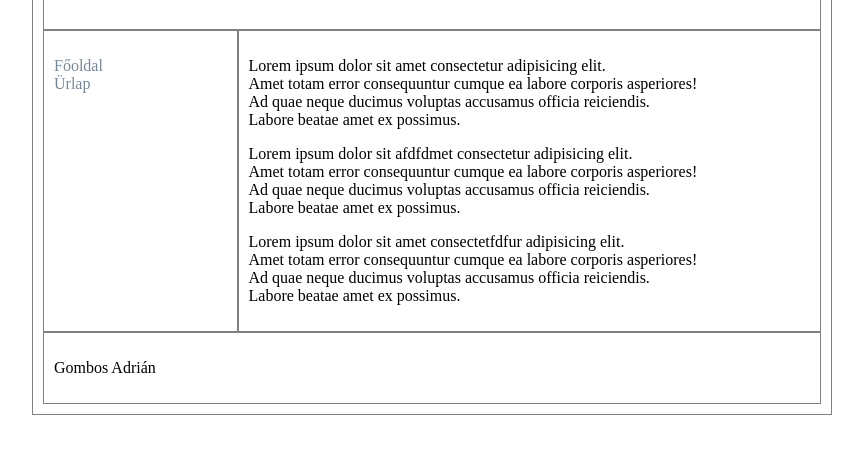
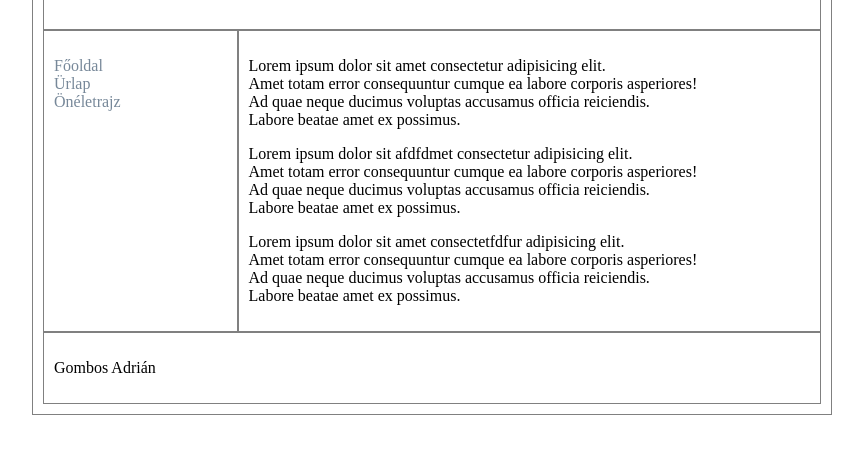
Before and after one commit to gombiiiiii/urlap, a plain HTML site: page index.html in a window 1280 px wide. Shown: the part 91-544 px from the top of the page, without its empty margins (208-1071 px from the left). Drawn offline with Linux system fonts and the light colour scheme.

Commit message:
Update index.html
önletrajz link

```diff
--- a/index.html
+++ b/index.html
@@ -24,6 +24,7 @@
         <ul>
             <li><a href="index.html">Főoldal</a></li>
             <li><a href="urlap.html">Ürlap</a></li>
+            <li><a href="https://venngage.net/ps/OilaeuNO2o/nletrajz">Önéletrajz</a></li>
         </ul>
 
     </nav>
```
